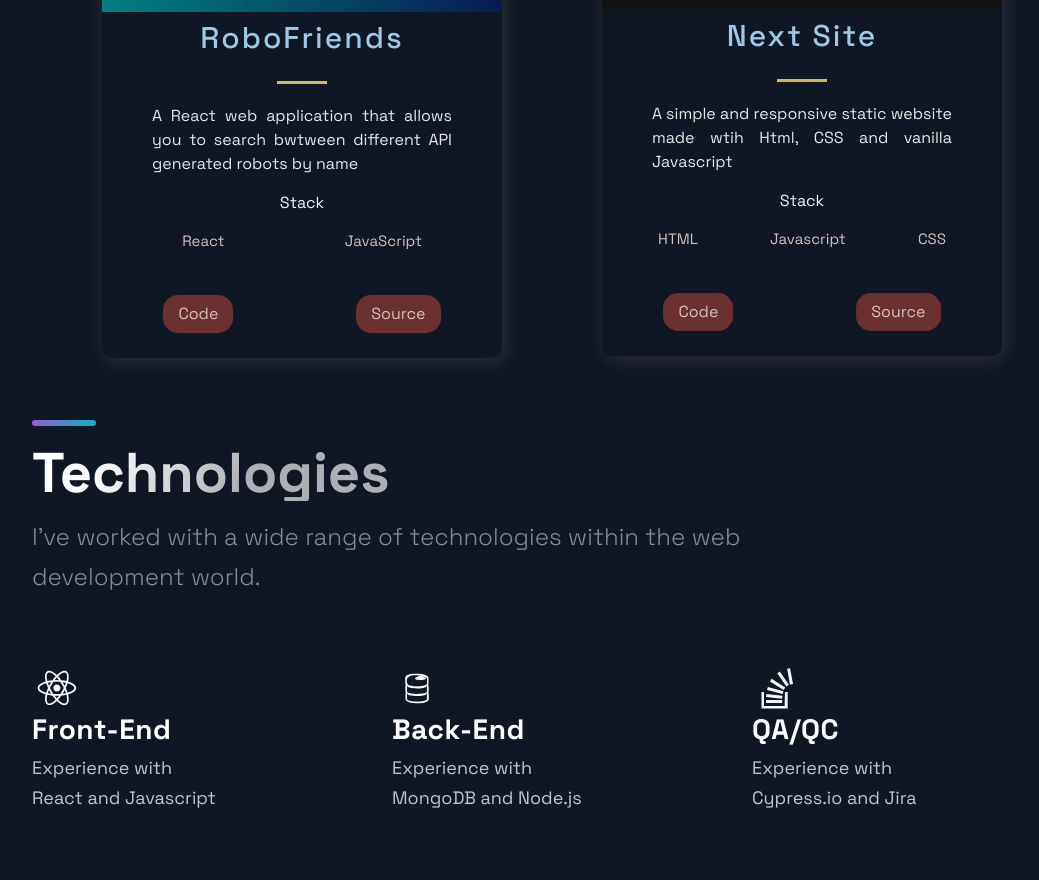
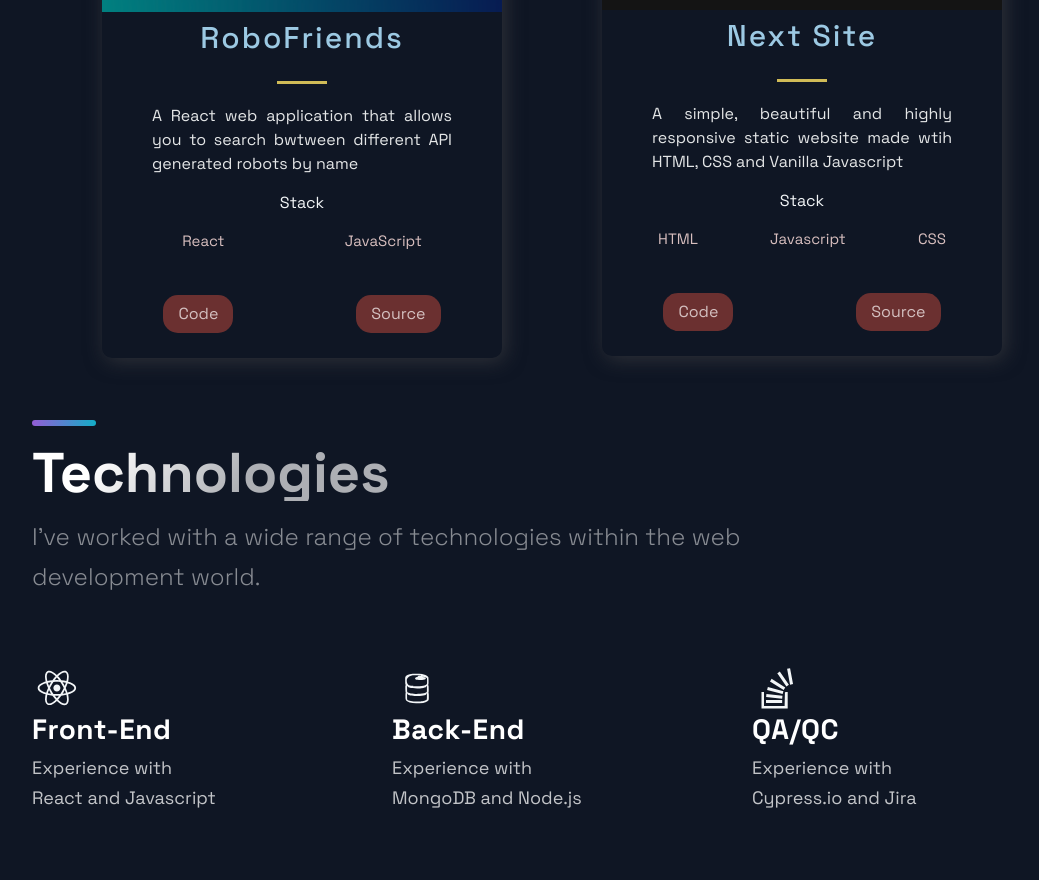
Before and after one commit to davidpedrero/David-Pedero-Portfolio, a Next.js app: page / in a window 1280 px wide. Shown: the part 1792-2672 px from the top of the page, without its empty margins (88-1127 px from the left). Built offline with nearby package versions, Linux system fonts and the light colour scheme.

Commit message:
final touch

```diff
--- a/src/constants/constants.js
+++ b/src/constants/constants.js
@@ -28,7 +28,7 @@
   },
   {
     title: 'Next Site',
-    description: "A simple and responsive static website made wtih Html, CSS and vanilla Javascript",
+    description: "A simple, beautiful and highly responsive static website made wtih HTML, CSS and Vanilla Javascript",
     image: '/images/3.png',
     tags: ['HTML', 'Javascript', 'CSS'],
     source: 'https://davidpedrero.github.io/Next-site/',
```
